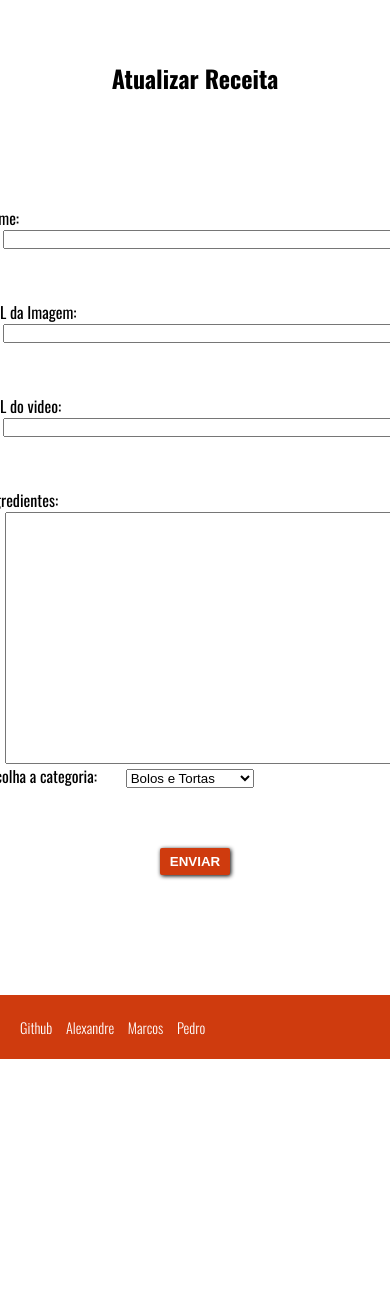
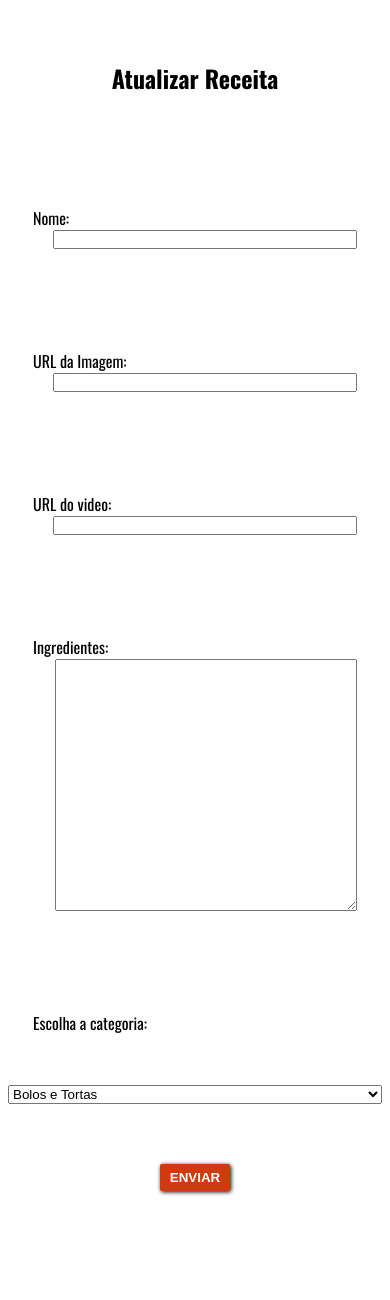
Before and after one commit to marcosATr/Blue-modulo-2-projeto-final, a Flask app: page /update/1 in a window 390 px wide; the page is wider, and only the part inside the window is pictured. Shown: the part 69-1369 px from the top of that part. Before the commit the page ends 1128 px from the top of that part, so only its background shows below. Run offline with Flask 2, Linux system fonts and the light colour scheme; data that the repository does not hold is empty.

Commit message:
[FIX] Max form size.

```diff
--- a/static/styles.css
+++ b/static/styles.css
@@ -173,5 +173,10 @@ footer a {
         display: block;
         cursor: pointer;
     }
+    .inputEstilizado {
+        min-width: 300px;
+        float: right;
+        margin-left: 20px;
+    }
 
 }
--- a/templates/exibir_detalhe.html
+++ b/templates/exibir_detalhe.html
@@ -15,7 +15,9 @@
 <body>
     {% include '/includes/cabecalho.html' %}
 
-    <div class="flex justify-between centered column">
+    <div class="flex spaced justify-center wrap">
+        {% include 'includes/sidebar.html' %}
+        <div class="flex centered column wrap">
             <div class="spaced">
                 <h1>{{receita.nome}}</h1>
                 <p>Categoria: <a href='/categoria/{{receita.tipo}}'>{{receita.tipo}}</a></p>
@@ -34,6 +36,7 @@
                 <a class='botao' href='/update/{{receita.id}}'>Atualizar</a>
             </div>
         </div>
+    </div>
 
     {% include '/includes/rodape.html' %}
 </body>
--- a/templates/update.html
+++ b/templates/update.html
@@ -18,7 +18,7 @@
       {% endif %}
       <div class="formulario flex justify-center centered column spaced">
                   <h2 class="spaced">Atualizar Receita</h2>
-                <form class="form spaced" method="POST">
+                <form class="form spaced flex column wrap" method="POST">
                     <div class='spaced'>
                         <label for="nome">Nome:</label>
                         <input class='inputEstilizado' type="text" id="nome" name="nome" required>
```
Lines whose indentation alone changed are shown as unchanged.
